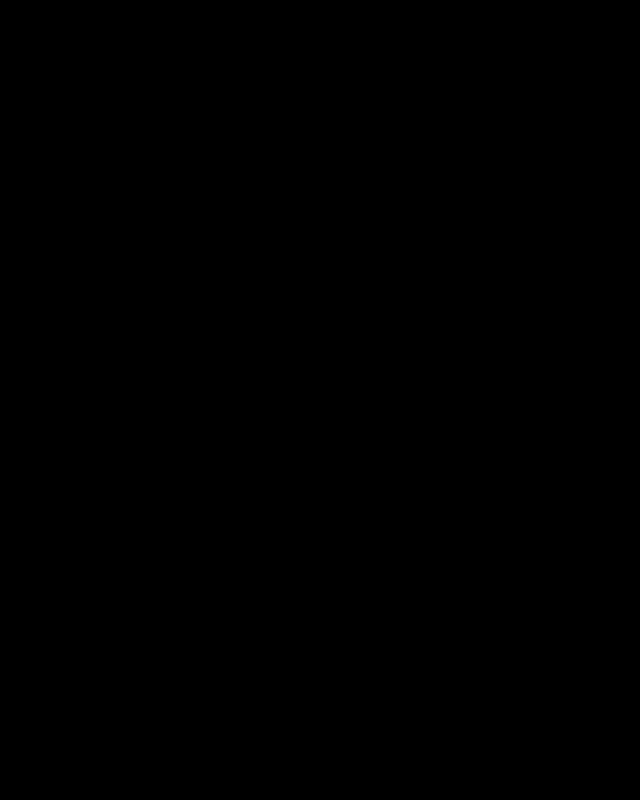
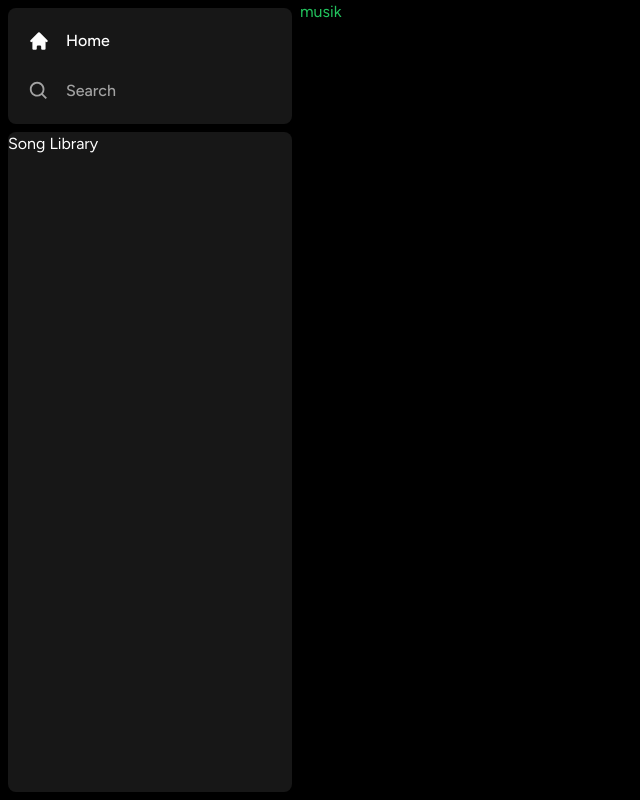
Before and after one commit to SeanSlicer/music, a Next.js app: page / in a window 1280 px wide. Shown: the whole page, without its empty margins (0-640 px from the left). Built offline with nearby package versions, Linux system fonts and the light colour scheme.

Commit message:
Sidear now rendering children

```diff
--- a/components/Sidebar.tsx
+++ b/components/Sidebar.tsx
@@ -11,7 +11,7 @@
   children: React.ReactNode;
 }
 
-const Sidebar: React.FC<SidebarProps> = ({ children }): any => {
+const Sidebar = ({ children }: SidebarProps) => {
   const pathname = usePathname();
 
   const routes = useMemo(
@@ -32,7 +32,7 @@
     [pathname]
   );
 
-  return;
+  return (
     <div className="flex h-full">
       <div className="hidden md:flex flex-col gap-y-2 bg-black h-full w-[300px] p-2">
         <Box>
@@ -44,7 +44,9 @@
         </Box>
         <Box className="overflow-y-auto h-full">Song Library</Box>
       </div>
-  </div>;
+      <main>{children}</main>
+    </div>
+  );
 };
 
 export default Sidebar;
```
Lines whose indentation alone changed are shown as unchanged.
